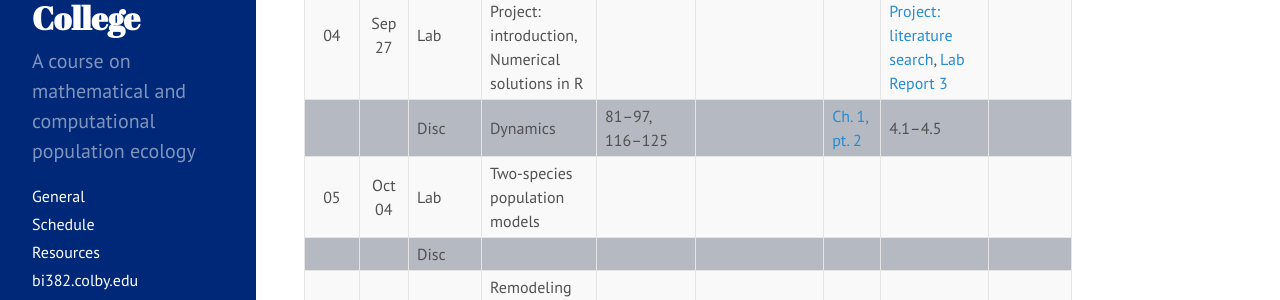
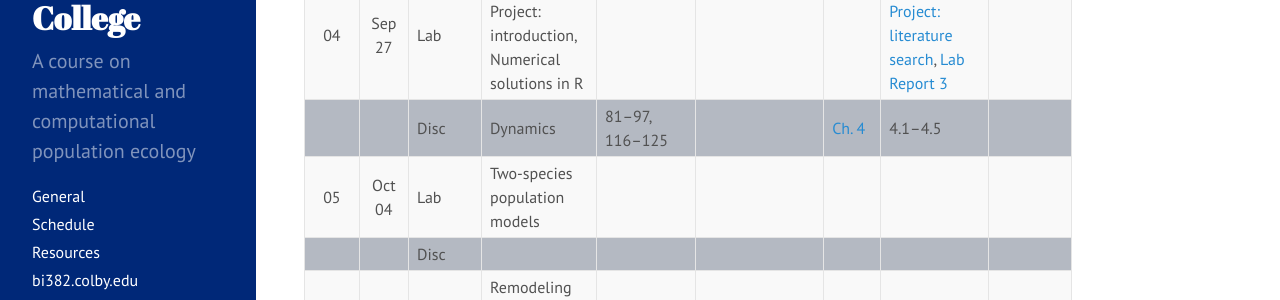
Before and after one commit to ColbyEcology/colbyecology.github.io, a Jekyll site: the page built from Schedule.md, in a window 1280 px wide and 900 px high, scrolled down 645 px. Shown: the part 154-454 px from the top of the window. Built offline with Jekyll 4.4.1, drawn with Linux system fonts in a browser that asks for light colours.

Commit message:
ch 4 corr

```diff
--- a/Schedule.md
+++ b/Schedule.md
@@ -36,7 +36,7 @@ title: "Schedule"
 | 03   | Sep 20 |   Lab   | Basic programming in R                                                  |                                                                                                                        | [RProgramming](../Presentations/Labs/Lab02_ProgrammingR.html)                |                                                                                         | [Lab Report 2](../Assignments/LabReports/LabReport_2.html), [Key](../Assignments/LabReports/LabReport_2_Key.html)                                                      |                                                   |
 |      |        |  Disc   | Density dependent change                                                | 13–29 (skip 17–22), [McKendrick and Pai 1912](https://zenodo.org/record/1543653/files/article.pdf)                     | [DensDepGrowth](../Presentations/Discussions/Wk03_DensDep.html)              | [Ch. 1, pt. 2](../Assignments/LectureProblemSets/Ch01p2_ProblemNotes.html)              | 1.9–1.18 (skip 1.13—1.15, 1.17)                                                                                                                                        | [Logistic + resources](../Misc/LogisticUnits.pdf) |
 | 04   | Sep 27 |   Lab   | Remodeling Project: introduction, Numerical solutions in R              |                                                                                                                        |                                                                              |                                                                                         | [Remodeling Project: literature search](../Assignments/RemodelingProject/RemodelingProject_LitSearch.html), [Lab Report 3](../Assignments/LabReports/LabReport_3.html) |                                                   |
-|      |        |  Disc   | Dynamics                                                                | 81–97, 116–125                                                                                                         |                                                                              | [Ch. 1, pt. 2](../Assignments/LectureProblemSets/Ch04_ProblemNotes.html)                | 4.1–4.5                                                                                                                                                                |                                                   |
+|      |        |  Disc   | Dynamics                                                                | 81–97, 116–125                                                                                                         |                                                                              | [Ch. 4](../Assignments/LectureProblemSets/Ch04_ProblemNotes.html)                       | 4.1–4.5                                                                                                                                                                |                                                   |
 | 05   | Oct 04 |   Lab   | Two-species population models                                           |                                                                                                                        |                                                                              |                                                                                         |                                                                                                                                                                        |                                                   |
 |      |        |  Disc   |                                                                         |                                                                                                                        |                                                                              |                                                                                         |                                                                                                                                                                        |                                                   |
 | 06   | Oct 11 |   Lab   | Remodeling Project: proposal presentation                               |                                                                                                                        |                                                                              |                                                                                         |                                                                                                                                                                        |                                                   |
```
